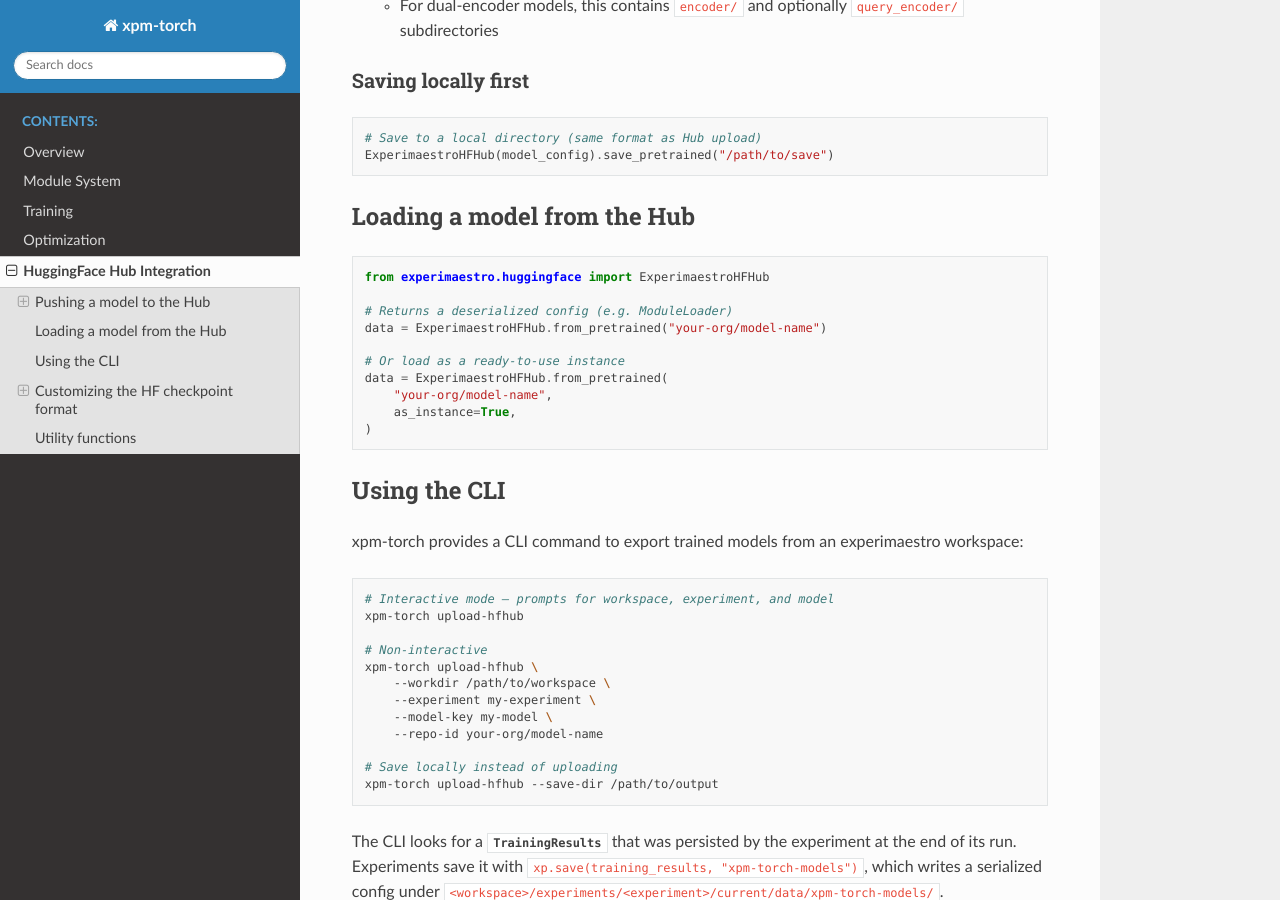
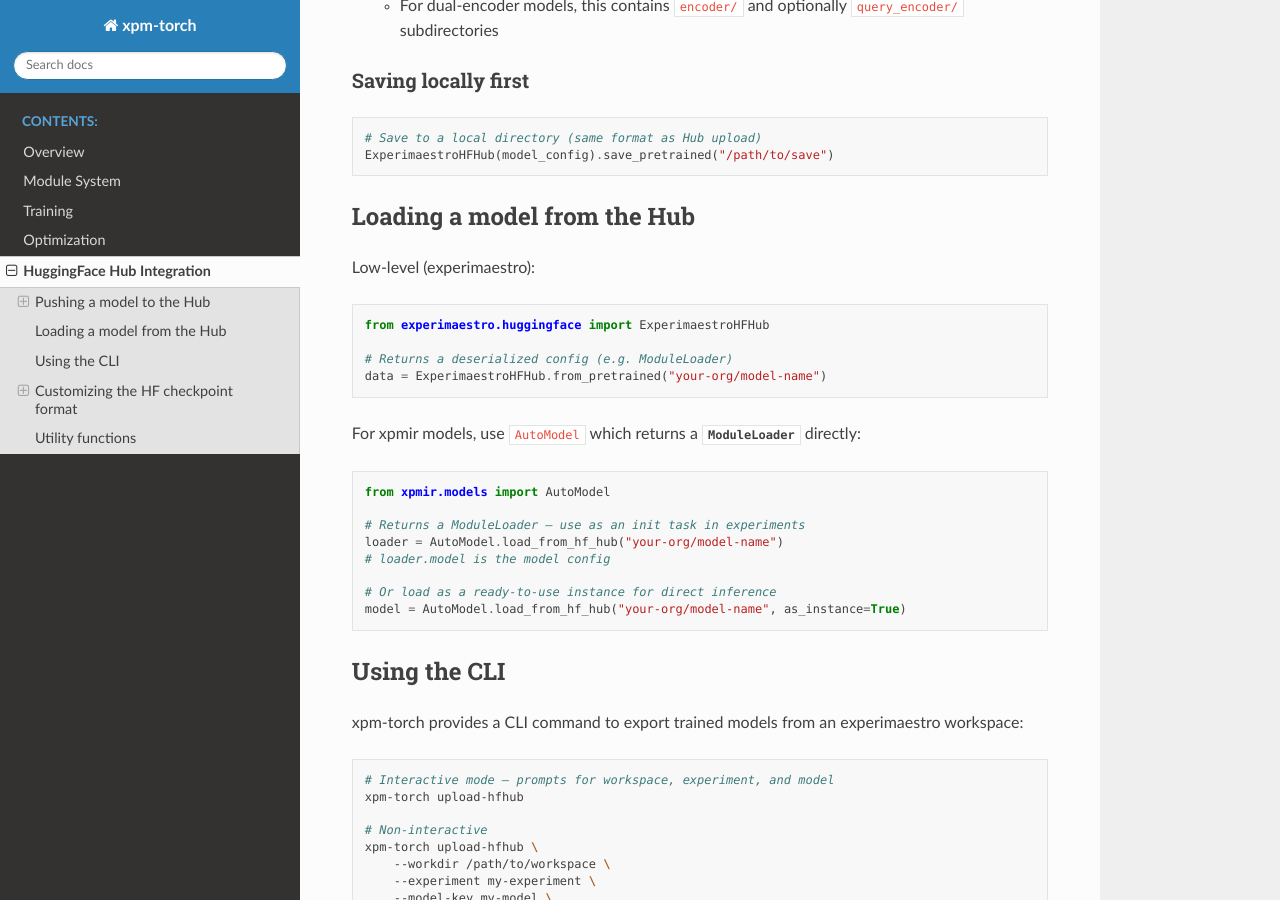
Before and after one commit to experimaestro/xpm-torch, a Sphinx documentation site: the page built from docs/source/huggingface.rst, in a window 1280 px wide and 900 px high, scrolled down 784 px. Built offline with Sphinx 7.4.7 and the Read the Docs theme 3.1.0, drawn with Linux system fonts in a browser that asks for light colours.

Commit message:
docs: update for new AutoModel API and ReadmeSection
- Loading section shows AutoModel.load_from_hf_hub returning loader
- Document loader.model property
- Add ReadmeSection and assemble_readme_sections to module docs

Co-Authored-By: Claude Opus 4.6 (1M context) <noreply@anthropic.com>

```diff
--- a/docs/source/huggingface.rst
+++ b/docs/source/huggingface.rst
@@ -52,6 +52,8 @@ Saving locally first
 Loading a model from the Hub
 -----------------------------
 
+Low-level (experimaestro):
+
 .. code-block:: python
 
     from experimaestro.huggingface import ExperimaestroHFHub
@@ -59,11 +61,19 @@ Loading a model from the Hub
     # Returns a deserialized config (e.g. ModuleLoader)
     data = ExperimaestroHFHub.from_pretrained("your-org/model-name")
 
-    # Or load as a ready-to-use instance
-    data = ExperimaestroHFHub.from_pretrained(
-        "your-org/model-name",
-        as_instance=True,
-    )
+For xpmir models, use ``AutoModel`` which returns a
+:class:`~xpm_torch.module.ModuleLoader` directly:
+
+.. code-block:: python
+
+    from xpmir.models import AutoModel
+
+    # Returns a ModuleLoader — use as an init task in experiments
+    loader = AutoModel.load_from_hf_hub("your-org/model-name")
+    # loader.model is the model config
+
+    # Or load as a ready-to-use instance for direct inference
+    model = AutoModel.load_from_hf_hub("your-org/model-name", as_instance=True)
 
 Using the CLI
 -------------
```
Also changed, not shown: docs/source/module.rst (+8 -0 lines).
